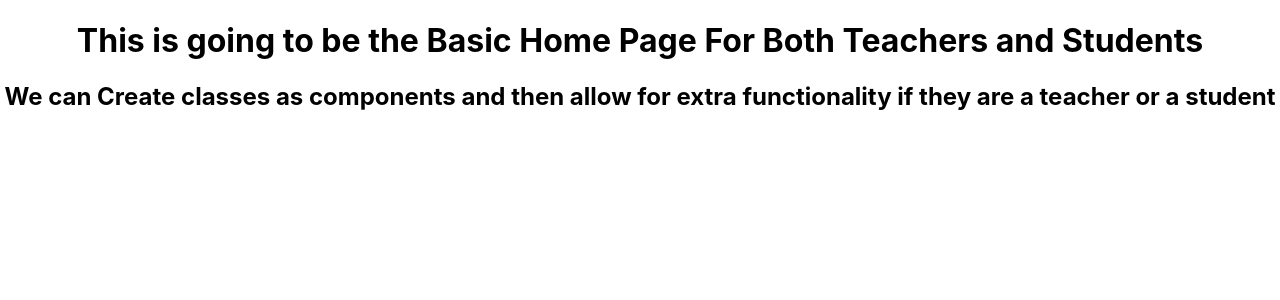
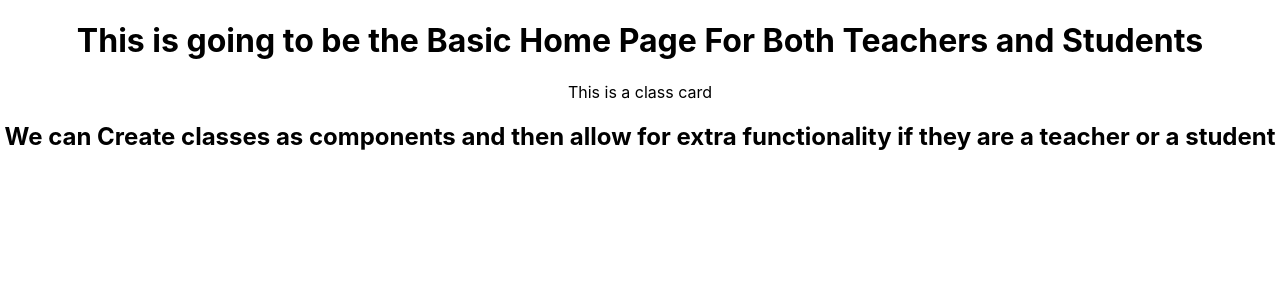
Before and after one commit to SwiftSeizure/tAI, a React (Create React App) app in the folder tai-frontend/: page /HomePage in a window 1280 px wide. Shown: the top 300 px of the page. Built offline with nearby package versions, Linux system fonts and the light colour scheme; no server answers.

Commit message:
Added Frontend logic to start populating cards.

```diff
--- a/tai-frontend/src/components/ClassCard.js
+++ b/tai-frontend/src/components/ClassCard.js
@@ -0,0 +1,14 @@
+import React from "react";
+
+// Need to pass down information here about the name of the class
+const ClassCard = () => {
+
+    return(
+        <div>
+            This is a class card
+        </div>
+
+    );
+}
+
+export default ClassCard;
--- a/tai-frontend/src/pages/Universal/LoginPage.js
+++ b/tai-frontend/src/pages/Universal/LoginPage.js
@@ -6,6 +6,8 @@ const LoginPage = () => {
     const [teacherOrStudent, setTeacherOrStudent] = useState('');
     const navigate = useNavigate();
 
+
+    // Need to chance with USER AUTH
     const logIn = async () => {
         try {
             const user = { teacherOrStudent };
@@ -15,12 +17,16 @@ const LoginPage = () => {
             if (teacherOrStudent === 'teacher') {
                 navigate("/HomePage");
             }
+            else {
+                navigate("/HomePage");
+            }
 
         }
         catch (e) {
             console.log("There was an error wile logging in");
         }
     }
+    // END CHANGE
 
 
 
--- a/tai-frontend/src/pages/Universal/TeacherStudentHomePage.js
+++ b/tai-frontend/src/pages/Universal/TeacherStudentHomePage.js
@@ -1,21 +1,56 @@
 import React from "react";
 import { useNavigate } from 'react-router-dom';
+import ClassCard from "../../components/ClassCard";
 
 const TeacherStudentHomePage = () => {
 
+    function getUser() {
+        const userData = localStorage.getItem('user');
+        try {
+          const userObj = JSON.parse(userData);
+          return userObj.teacherOrStudent === 'teacher';
+        } catch (error) {
+          console.error("Error parsing user data:", error);
+          return false;
+        }
+    }
+
+    function populateClassCards() {
+
+        // BACKEND !!!!!!!!!!
+        // Need to get a teachers ID here and see what classes they are enrolled in through the DB
+        // Get all classes that a student/teacher is enrolled in
+        // BACKEND !!!!!!!!!!!
+
+        //TODO: Help with routes for this through the DB
+
+        // Loop through all the classes and pass it down to the Class Card
+        return(
+            <div>
+                <ClassCard />
+            </div>
+        )
+    }
+
+    // Make some kind of loop here to populate the class Cards with the DB
 
     return(
+        <>
         <div>
             <h1>
                 This is going to be the Basic Home Page For Both Teachers and Students
             </h1>
+            {populateClassCards()}
+            {getUser() && <ClassCard />}
+
             <h2>
+
                 We can Create classes as components and then allow for extra functionality if they are a teacher or a student
             </h2>
         </div>
+        </>
     );
 }
 
 
-
 export default TeacherStudentHomePage;
```
Also changed, not shown: tai-frontend/src/components/ModuleCard.js (added, +14 -0 lines), tai-frontend/src/pages/Universal/TeacherStudentUnitPage.js (added), 1 other file (tests, documents, lock files or other folders).
